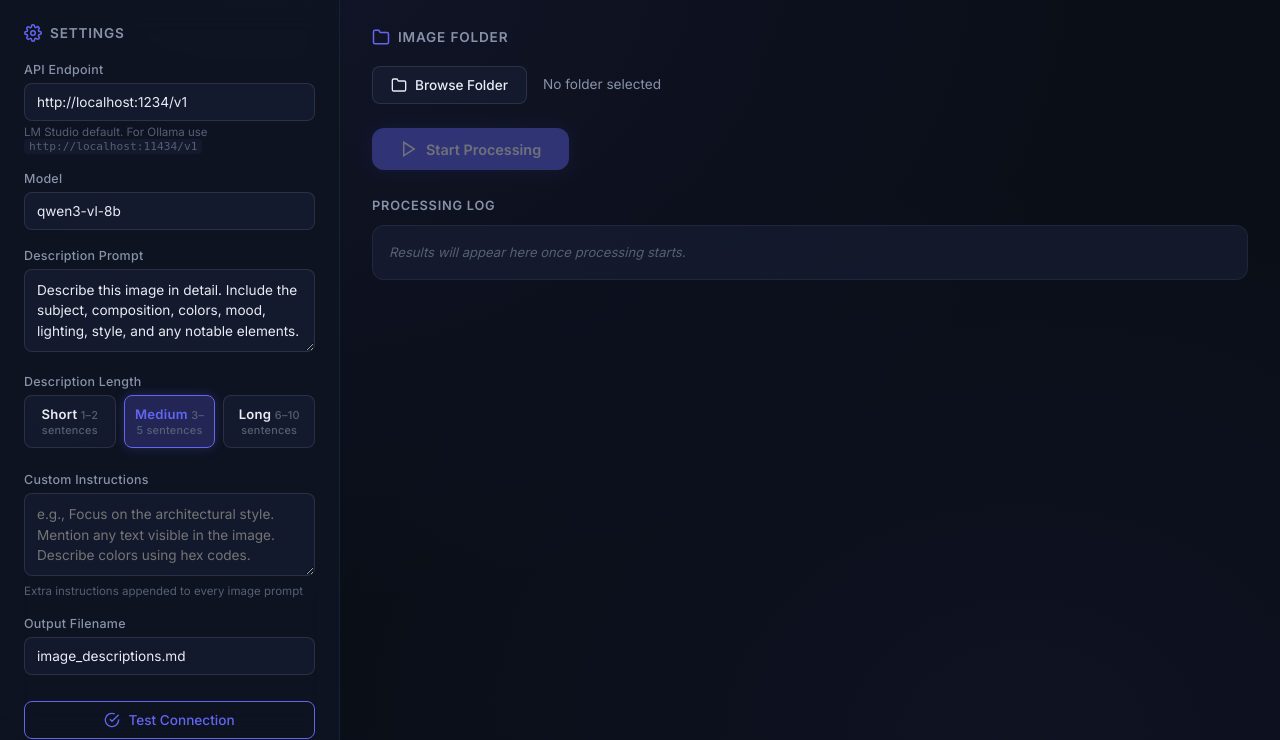
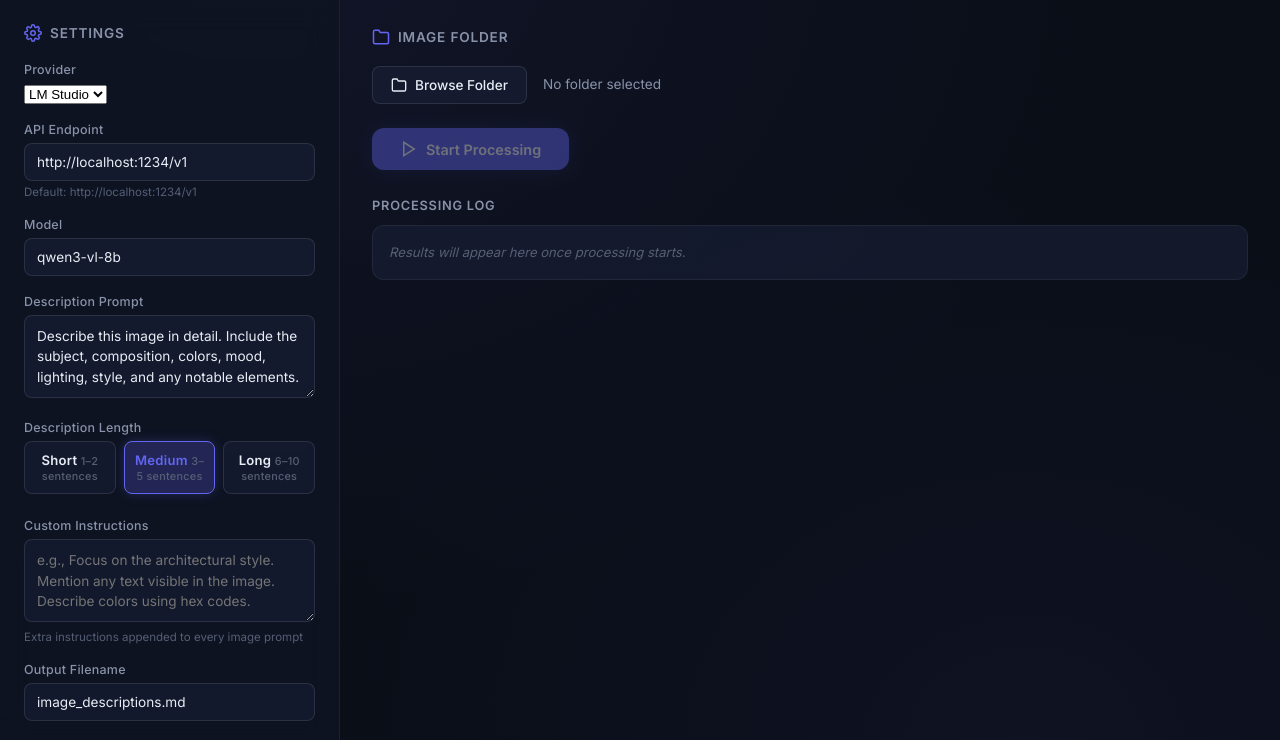
Before and after one commit to latinokodi/imagedescripter, a Flask app: page / in a window 1280 px wide. Shown: the part 62-802 px from the top of the page. Run offline with Flask 3, Linux system fonts and the light colour scheme; data that the repository does not hold is empty; some libraries are stand-ins or nearby versions.

Commit message:
feat: add provider UI selector between LM Studio and Ollama and update javascript logic

```diff
--- a/static/app.js
+++ b/static/app.js
@@ -7,7 +7,9 @@
 const $ = (sel) => document.querySelector(sel);
 
 const els = {
+    provider: $('#provider'),
     apiUrl: $('#apiUrl'),
+    apiHint: $('#apiHint'),
     modelName: $('#modelName'),
     promptText: $('#promptText'),
     outputName: $('#outputName'),
@@ -248,12 +250,26 @@ function escapeHtml(str) {
 // ─── Settings Persistence ──────────────────────────────────────────────
 const SETTINGS_KEY = 'imageDescriberSettings';
 
+function updateProviderDefaults(overwriteUrl = true) {
+    if (els.provider.value === 'ollama') {
+        els.apiHint.textContent = 'Default: http://localhost:11434/v1';
+        if (overwriteUrl) els.apiUrl.value = 'http://localhost:11434/v1';
+    } else {
+        els.apiHint.textContent = 'Default: http://localhost:1234/v1';
+        if (overwriteUrl) els.apiUrl.value = 'http://localhost:1234/v1';
+    }
+}
+
 function loadSettings() {
     const saved = localStorage.getItem(SETTINGS_KEY);
     if (!saved) return;
 
     try {
         const data = JSON.parse(saved);
+        if (data.provider) {
+            els.provider.value = data.provider;
+            updateProviderDefaults(false);
+        }
         if (data.apiUrl) els.apiUrl.value = data.apiUrl;
         if (data.modelName) els.modelName.value = data.modelName;
         if (data.promptText) els.promptText.value = data.promptText;
@@ -272,6 +288,7 @@ function loadSettings() {
 function saveSettings() {
     const lengthEl = document.querySelector('input[name="length"]:checked');
     const data = {
+        provider: els.provider.value,
         apiUrl: els.apiUrl.value,
         modelName: els.modelName.value,
         promptText: els.promptText.value,
@@ -283,6 +300,11 @@ function saveSettings() {
 }
 
 function attachSettingsListeners() {
+    els.provider.addEventListener('change', () => {
+        updateProviderDefaults(true);
+        saveSettings();
+    });
+
     const inputs = [
         els.apiUrl, els.modelName, els.promptText,
         els.customInstructions, els.outputName
--- a/templates/index.html
+++ b/templates/index.html
@@ -46,10 +46,19 @@
                 </h2>
 
                 <div class="setting-group">
+                    <label for="provider">Provider</label>
+                    <div class="select-wrapper">
+                        <select id="provider">
+                            <option value="lmstudio">LM Studio</option>
+                            <option value="ollama">Ollama</option>
+                        </select>
+                    </div>
+                </div>
+
+                <div class="setting-group">
                     <label for="apiUrl">API Endpoint</label>
-                    <input type="text" id="apiUrl" value="http://localhost:1234/v1"
-                        placeholder="http://localhost:1234/v1">
-                    <span class="hint">LM Studio default. For Ollama use <code>http://localhost:11434/v1</code></span>
+                    <input type="text" id="apiUrl" value="http://localhost:1234/v1">
+                    <span class="hint" id="apiHint">Default: http://localhost:1234/v1</span>
                 </div>
 
                 <div class="setting-group">
```
